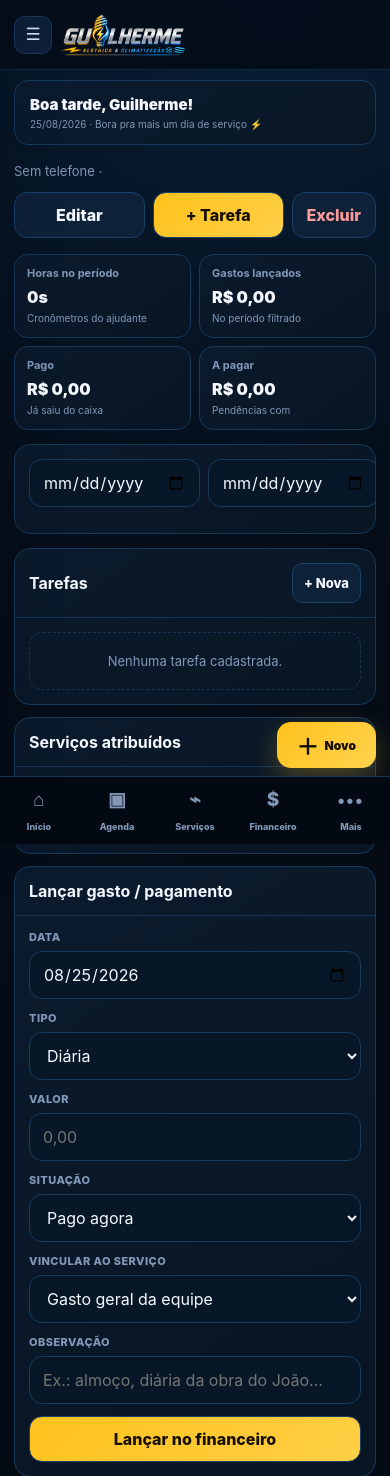
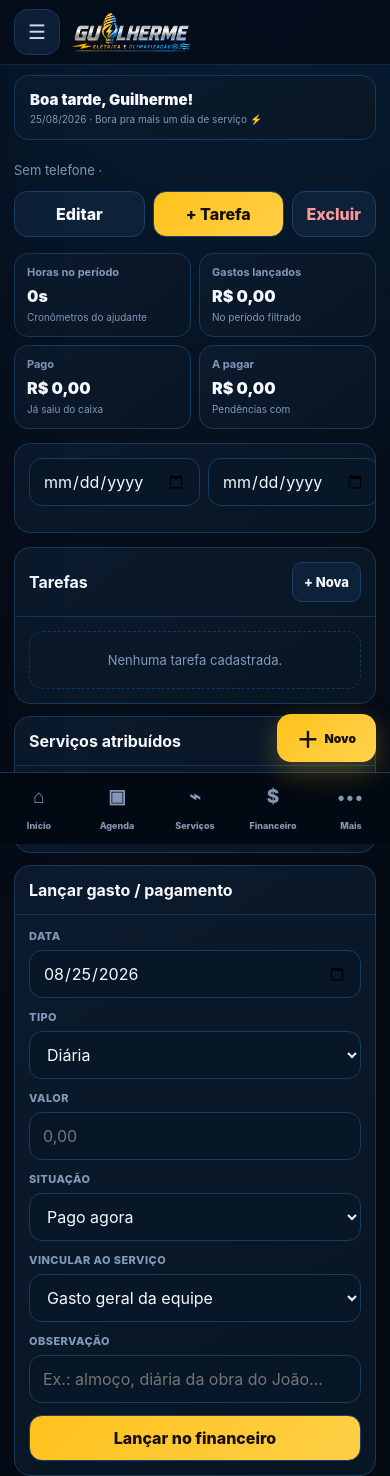
Before and after one commit to sketchJayJay/Guilherme-ELETRICISTA-APP, a Flask app: template templates/employee_detail.html in a window 390 px wide. Shown: the top 1476 px of the page. Run offline with Flask 3, Linux system fonts and the light colour scheme; the template is opened without the code that fills it, so the values that code supplies are empty; data comes from the database, SQL or seed files in the repository.

Commit message:
Add files via upload

```diff
--- a/static/style.css
+++ b/static/style.css
@@ -306,3 +306,109 @@
   .premium-brand .brand-logo-img{width:220px}.sidebar-contact{bottom:58px}
 }
 @media(max-width:390px){.topbar-wordmark{width:135px}.dashboard-kpis{gap:8px}.dash-kpi{padding:11px;min-height:108px}.dash-kpi strong{font-size:18px}.schedule-time{width:34px;font-size:10px}}
+
+/* ===== Mobile safe-area / toque confortável · 28/08/2026 ===== */
+@media(max-width:760px){
+  html,body{min-height:100%;min-height:100dvh}
+  body.layout-v3{
+    padding-bottom:calc(88px + env(safe-area-inset-bottom));
+    overscroll-behavior-y:none;
+  }
+
+  /* No iPhone instalado na Tela de Início, respeita a área do relógio/notch. */
+  .premium-topbar{
+    position:sticky;
+    top:0;
+    z-index:60;
+    height:auto;
+    min-height:calc(64px + env(safe-area-inset-top));
+    padding:calc(8px + env(safe-area-inset-top)) 14px 8px;
+    align-items:center;
+  }
+  .topbar-left{min-height:48px;gap:10px}
+  .menu-square{
+    display:grid;
+    place-items:center;
+    width:48px;
+    height:48px;
+    min-width:48px;
+    min-height:48px;
+    border-radius:14px;
+    font-size:20px;
+    touch-action:manipulation;
+    -webkit-tap-highlight-color:transparent;
+  }
+  .topbar-wordmark{
+    width:min(148px,42vw);
+    max-height:40px;
+  }
+
+  /* Menu lateral também começa abaixo da área segura do iPhone. */
+  .layout-v3 .premium-sidebar{
+    top:0;
+    height:100vh;
+    height:100dvh;
+    padding-top:calc(14px + env(safe-area-inset-top));
+    padding-bottom:calc(92px + env(safe-area-inset-bottom));
+  }
+  .premium-brand{height:66px!important;padding-bottom:10px!important}
+  .premium-brand .brand-logo-img{width:210px}
+  .premium-nav a{
+    min-height:48px;
+    padding:12px 13px;
+    touch-action:manipulation;
+  }
+
+  /* Dá respiro entre o topo e o primeiro conteúdo clicável. */
+  .mobile-welcome{
+    margin:12px 14px 0;
+  }
+  .premium-content{
+    padding:14px 14px 28px;
+  }
+  .page-head{
+    margin-top:2px;
+  }
+  .page-head .actions .btn,
+  .actions>.btn,
+  .toolbar .btn{
+    min-height:46px;
+  }
+  .input,.select,.textarea{
+    min-height:48px;
+    font-size:16px; /* evita zoom automático do Safari ao focar */
+  }
+
+  /* Barra inferior acima do home indicator e com alvos maiores. */
+  .premium-mobile-nav,
+  .helper-mobile{
+    height:calc(72px + env(safe-area-inset-bottom));
+    padding-bottom:env(safe-area-inset-bottom);
+    z-index:55;
+  }
+  .premium-mobile-nav a,
+  .helper-mobile a{
+    min-height:64px;
+    touch-action:manipulation;
+    -webkit-tap-highlight-color:transparent;
+  }
+  .mobile-fab{
+    bottom:calc(82px + env(safe-area-inset-bottom));
+    min-height:48px;
+    z-index:56;
+  }
+
+  /* Login/primeiro acesso também não encostam na barra superior do iPhone. */
+  .premium-auth,.auth-page{
+    min-height:100vh;
+    min-height:100dvh;
+    padding-top:calc(20px + env(safe-area-inset-top));
+    padding-bottom:calc(20px + env(safe-area-inset-bottom));
+  }
+}
+
+@media(max-width:390px){
+  .topbar-wordmark{width:min(132px,39vw)}
+  .menu-square{width:46px;height:46px;min-width:46px;min-height:46px}
+  .mobile-welcome{margin-top:10px}
+}
--- a/templates/base.html
+++ b/templates/base.html
@@ -6,7 +6,7 @@
 <meta name="theme-color" content="#07111f">
 <meta name="mobile-web-app-capable" content="yes">
 <meta name="apple-mobile-web-app-capable" content="yes">
-<meta name="apple-mobile-web-app-status-bar-style" content="black-translucent">
+<meta name="apple-mobile-web-app-status-bar-style" content="black">
 <meta name="apple-mobile-web-app-title" content="Guilherme">
 <meta name="format-detection" content="telephone=yes">
 <link rel="manifest" href="{{ url_for('static', filename='manifest.json') }}">
```
Also changed, not shown: MELHORIAS_28-08-2026_MOBILE_SAFE_AREA.md (added, +11 -0 lines).
